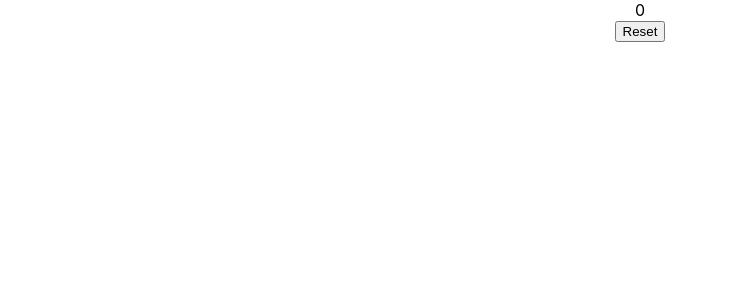
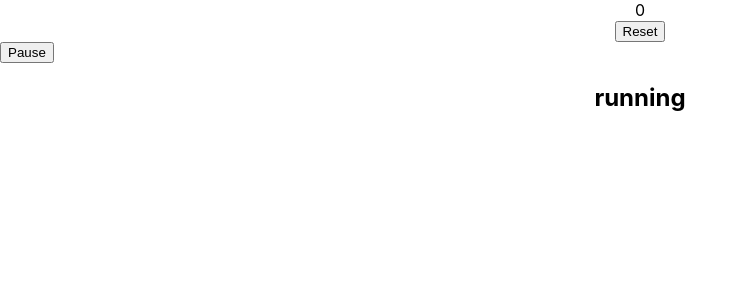
Before and after one commit to Dark-Hippo/timer, a React (Create React App) app: page / in a window 1280 px wide. Shown: the top 300 px of the page, without its empty margins (0-748 px from the left). Built offline with nearby package versions, Linux system fonts and the light colour scheme.

Commit message:
Functioning pause button

```diff
--- a/src/timer.jsx
+++ b/src/timer.jsx
@@ -2,7 +2,15 @@ import { useEffect, useState } from 'react';
 
 const Timer = () => {
   const startTime = 5;
+  const STATE = {
+    RUNNING: 'running',
+    PAUSED: 'paused',
+    STOPPED: 'stopped',
+  };
+
   const [timer, setTimer] = useState(startTime);
+  const [remainingTime, setRemainingTime] = useState(0);
+  const [state, setState] = useState(STATE.RUNNING);
 
   useEffect(() => {
     const runningTimer = setTimeout(() => {
@@ -14,17 +22,34 @@ const Timer = () => {
     return () => clearTimeout(runningTimer);
   }, [timer]);
 
+  const resetTimer = () => {
+    setState(STATE.RUNNING);
+    setTimer(startTime);
+  };
+
+  const pauseTimer = () => {
+    setState(STATE.PAUSED);
+    setRemainingTime(timer);
+    setTimer(0);
+  };
+
+  const timerDisplay = () => {
+    if (state === STATE.RUNNING || state === STATE.STOPPED) {
+      return timer;
+    } else if (state === STATE.PAUSED) {
+      return remainingTime;
+    }
+  };
+
   return (
     <>
-      {timer}
+      {timerDisplay()}
       <br />
-      <button
-        onClick={() => {
-          setTimer(startTime);
-        }}
-      >
-        Reset
+      <button onClick={resetTimer}>Reset</button>
+      <button onClick={pauseTimer} style={{ display: state === STATE.STOPPED ? 'none' : 'flex' }}>
+        {state === STATE.RUNNING ? 'Pause' : 'Resume'}
       </button>
+      <h2>{state.toString()}</h2>
     </>
   );
 };
```
